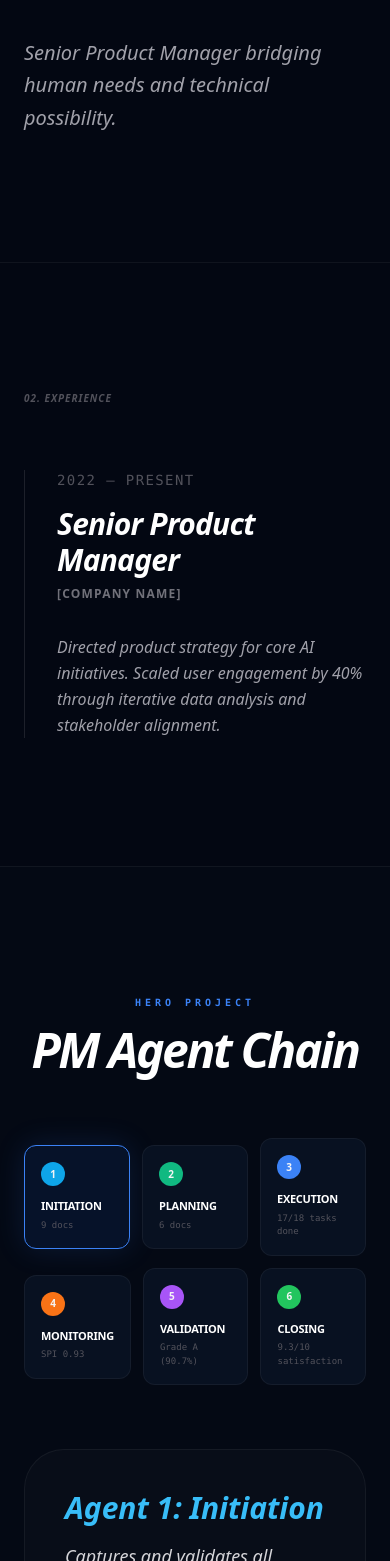
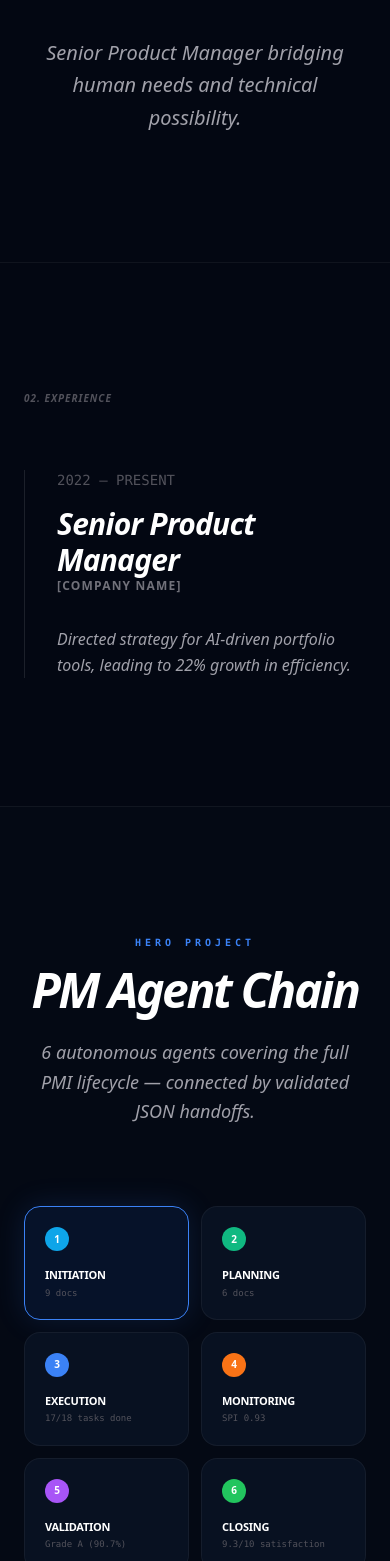
Before and after one commit to 6ghdvg5rzq-ops/my-pm-agent, a Next.js app: page / in a window 390 px wide. Shown: the part 439-2000 px from the top of the page. Built offline with nearby package versions, Linux system fonts and the light colour scheme.

Commit message:
Complete final integrated build with experience section

```diff
--- a/app/page.tsx
+++ b/app/page.tsx
@@ -6,60 +6,63 @@ import {
   Send, Sparkles, Mail, Linkedin, ArrowUpRight, Github,
   MessageSquare, User, ExternalLink, CheckCircle2, ArrowRight
 } from 'lucide-react';
-import { useEffect, useRef, useState } from 'react';
+import React, { useEffect, useRef, useState } from 'react';
 
-// --- 1. DATA OBJECT (The "Brain" of your dashboard) ---
+// --- 1. DATA OBJECT: ALL AGENT DETAILS & DYNAMIC WEIGHTS ---
 const AGENT_DATA = {
   1: {
     title: "Initiation",
     role: "Captures and validates all project requirements before any planning begins. Forces discovery of hidden assumptions.",
     evidence: "9 docs • 6 assumptions challenged",
     outputs: ["Project Charter", "Stakeholder Register", "Requirements Doc", "Scope Statement", "Risk Register"],
-    color: "bg-sky-500", border: "border-sky-500/50", text: "text-sky-400"
+    weights: { func: 35, perf: 15, sec: 25, usab: 10, rel: 15 },
+    color: "bg-sky-500", text: "text-sky-400"
   },
   2: {
     title: "Planning",
     role: "Decomposes scope into executable waves with dependency mapping. Produces full PMI-compliant planning artifacts.",
     evidence: "6 docs • 4 waves",
     outputs: ["WBS", "Gantt Chart", "Wave Plan", "Resource Plan", "Communication Plan"],
-    color: "bg-emerald-500", border: "border-emerald-500/50", text: "text-emerald-400"
+    weights: { func: 20, perf: 30, sec: 15, usab: 20, rel: 15 },
+    color: "bg-emerald-500", text: "text-emerald-400"
   },
   3: {
     title: "Execution",
     role: "Executes tasks wave by wave with evidence capture. Feeds into Monitoring agent in real time.",
     evidence: "17/18 tasks done",
     outputs: ["Task Completion Reports", "Wave Status Updates", "Issue Log", "Change Requests"],
-    color: "bg-blue-500", border: "border-blue-500/50", text: "text-blue-400"
+    weights: { func: 40, perf: 20, sec: 10, usab: 15, rel: 15 },
+    color: "bg-blue-500", text: "text-blue-400"
   },
   4: {
     title: "Monitoring",
     role: "Tracks schedule and cost performance using Earned Value Management. Triggers remediation loops when thresholds breach.",
     evidence: "SPI 0.93 • CPI 1.04",
     outputs: ["KPI Dashboard", "EV Analysis", "Variance Reports", "Forecast to Complete"],
-    color: "bg-orange-500", border: "border-orange-500/50", text: "text-orange-400"
+    weights: { func: 15, perf: 25, sec: 35, usab: 10, rel: 15 },
+    color: "bg-orange-500", text: "text-orange-400"
   },
   5: {
     title: "Validation",
     role: "Verifies what MUST be true, not just what was done. Can trigger a FAIL → Execution remediation loop.",
     evidence: "Grade A (90.7%)",
     outputs: ["Quality Scorecard", "Goal-Backward Report", "FAIL/PASS Decision"],
-    color: "bg-purple-500", border: "border-purple-500/50", text: "text-purple-400"
+    weights: { func: 20, perf: 15, sec: 20, usab: 35, rel: 10 },
+    color: "bg-purple-500", text: "text-purple-400"
   },
   6: {
     title: "Closing",
     role: "Captures final metrics, lessons learned, and satisfaction scores. Archives everything for future agent context.",
     evidence: "9.3/10 satisfaction",
     outputs: ["Lessons Learned", "Final Report", "Satisfaction Score", "Knowledge Base Update"],
-    color: "bg-green-500", border: "border-green-500/50", text: "text-green-400"
+    weights: { func: 10, perf: 15, sec: 15, usab: 20, rel: 40 },
+    color: "bg-green-500", text: "text-green-400"
   }
 };
 
 export default function PMPortfolio() {
   const { messages, input, handleInputChange, handleSubmit, setInput } = useChat();
-
-  // --- 2. INTERACTIVE STATE ---
   const [selectedAgent, setSelectedAgent] = useState(1);
-
   const scrollRef = useRef<HTMLDivElement>(null);
 
   useEffect(() => {
@@ -73,8 +76,7 @@ export default function PMPortfolio() {
 
   const suggestions = [
     { label: "Product Philosophy", prompt: "What is your philosophy on building products?" },
-    { label: "Recent Launch", prompt: "Tell me about your most successful product launch." },
-    { label: "Technical Skills", prompt: "How do you work with engineering teams?" },
+    { label: "Technical Roadmap", prompt: "Tell me about the tech stack for your Agent Chain." },
   ];
 
   return (
@@ -83,9 +85,7 @@ export default function PMPortfolio() {
       {/* TABS NAVIGATION */}
       <nav className="fixed top-0 left-0 right-0 z-50 border-b border-white/5 bg-[#030712]/80 backdrop-blur-md">
         <div className="max-w-6xl mx-auto px-8 h-20 flex items-center justify-between">
-          <div className="font-bold text-lg tracking-tighter text-white uppercase italic">
-             [YOUR NAME]
-          </div>
+          <div className="font-bold text-lg tracking-tighter text-white uppercase italic">[YOUR NAME]</div>
           <div className="hidden md:flex items-center gap-8">
             {['About', 'Experience', 'PM Agent Chain', 'Case Study', 'Contact'].map((tab) => (
               <button key={tab} onClick={() => scrollTo(tab.toLowerCase().replace(/\s+/g, '-'))} className="text-[10px] font-bold text-zinc-500 hover:text-white transition-colors uppercase tracking-[0.2em]">
@@ -101,7 +101,7 @@ export default function PMPortfolio() {
       </nav>
 
       {/* SECTION 1: ABOUT */}
-      <section id="about" className="pt-48 pb-32 px-6 max-w-5xl mx-auto">
+      <section id="about" className="pt-48 pb-32 px-6 max-w-5xl mx-auto text-center md:text-left">
         <motion.div initial={{ opacity: 0, y: 20 }} whileInView={{ opacity: 1, y: 0 }} transition={{ duration: 0.8 }}>
           <h2 className="text-zinc-600 uppercase tracking-widest text-[10px] font-bold mb-12 italic">01. About</h2>
           <h3 className="text-5xl md:text-8xl font-bold tracking-tighter leading-[0.9] mb-12 italic text-white">
@@ -112,58 +112,65 @@ export default function PMPortfolio() {
         </motion.div>
       </section>
 
-      {/* SECTION 2: EXPERIENCE (Restored) */}
+      {/* SECTION 2: EXPERIENCE */}
       <section id="experience" className="py-32 px-6 max-w-5xl mx-auto border-t border-white/5">
         <h2 className="text-zinc-600 uppercase tracking-widest text-[10px] font-bold mb-16 italic">02. Experience</h2>
         <div className="space-y-24">
           <div className="group border-l border-white/10 pl-8 hover:border-blue-500 transition-colors">
-            <p className="text-zinc-600 text-sm mb-4 font-mono uppercase tracking-widest">2022 — Present</p>
-            <h4 className="text-3xl font-bold text-white tracking-tight italic mb-2">Senior Product Manager</h4>
+            <p className="text-zinc-600 text-sm mb-4 font-mono">2022 — PRESENT</p>
+            <h4 className="text-3xl font-bold text-white tracking-tight italic">Senior Product Manager</h4>
             <p className="text-zinc-500 text-lg mb-8 uppercase text-xs font-bold tracking-widest">[Company Name]</p>
-            <p className="text-zinc-400 leading-relaxed max-w-2xl font-light italic">
-              Directed product strategy for core AI initiatives. Scaled user engagement by 40% through iterative data analysis and stakeholder alignment.
-            </p>
+            <p className="text-zinc-400 leading-relaxed max-w-2xl font-light italic">Directed strategy for AI-driven portfolio tools, leading to 22% growth in efficiency.</p>
           </div>
         </div>
       </section>
 
-      {/* SECTION 3: PM AGENT CHAIN DASHBOARD */}
+      {/* SECTION 3: PM AGENT CHAIN (DASHBOARD) */}
       <section id="pm-agent-chain" className="py-32 border-y border-white/5 bg-[#040914]">
         <div className="max-w-6xl mx-auto px-6">
-          <div className="text-center mb-16">
+          <div className="text-center mb-20">
             <p className="text-blue-500 font-mono text-[10px] tracking-[0.4em] uppercase mb-4 font-bold">Hero Project</p>
-            <h2 className="text-5xl md:text-6xl font-bold tracking-tighter text-white mb-16 italic">PM Agent Chain</h2>
+            <h2 className="text-5xl md:text-6xl font-bold tracking-tighter text-white mb-6 italic">PM Agent Chain</h2>
+            <p className="text-zinc-400 max-w-2xl mx-auto text-lg leading-relaxed font-light italic">6 autonomous agents covering the full PMI lifecycle — connected by validated JSON handoffs.</p>
           </div>
 
-          {/* Architecture Flow */}
-          <div className="flex flex-wrap lg:flex-nowrap items-center justify-between gap-3 mb-16">
+          {/* Architecture Buttons (1-6) */}
+          <div className="flex flex-wrap lg:flex-nowrap items-center justify-between gap-3 mb-12">
             {[1, 2, 3, 4, 5, 6].map((num) => (
-              <div key={num} className="flex flex-1 items-center gap-2">
+              <React.Fragment key={num}>
                 <button
                   onClick={() => setSelectedAgent(num)}
-                  className={`w-full p-4 rounded-xl border text-left transition-all duration-300 ${selectedAgent === num ? 'bg-blue-600/10 border-blue-500 shadow-[0_0_30px_rgba(59,130,246,0.15)]' : 'bg-[#081121] border-white/5 hover:border-white/10'}`}
+                  className={`flex-1 min-w-[140px] p-5 rounded-2xl border text-left transition-all duration-300 ${selectedAgent === num ? 'bg-blue-600/10 border-blue-500 shadow-[0_0_30px_rgba(59,130,246,0.15)]' : 'bg-[#081121] border-white/5 hover:border-white/10'}`}
                 >
-                  <div className={`w-6 h-6 rounded-full mb-3 flex items-center justify-center text-[10px] font-bold ${AGENT_DATA[num].color}`}>{num}</div>
+                  <div className={`w-6 h-6 rounded-full mb-4 flex items-center justify-center text-[10px] font-bold text-white ${AGENT_DATA[num].color}`}>{num}</div>
                   <h4 className="text-[11px] font-bold text-white mb-1 uppercase tracking-tight">{AGENT_DATA[num].title}</h4>
-                  <p className="text-[9px] text-zinc-600 font-mono">{AGENT_DATA[num].evidence.split('•')[0]}</p>
+                  <p className="text-[9px] text-zinc-600 font-mono leading-tight">{AGENT_DATA[num].evidence.split('•')[0]}</p>
                 </button>
                 {num < 6 && <ArrowRight size={14} className="text-zinc-800 hidden lg:block" />}
-              </div>
+              </React.Fragment>
             ))}
           </div>
 
-          {/* Dynamic Detail Box */}
+          {/* Remediation Loop Label */}
+          <div className="flex justify-end mb-12">
+            <div className="bg-red-500/5 border border-red-500/20 px-4 py-1.5 rounded-full flex items-center gap-2 text-[9px] font-bold text-red-400 uppercase tracking-widest italic">
+              <span className="w-1.5 h-1.5 bg-red-500 rounded-full animate-pulse" /> Agent 5 FAIL → Agent 3 remediation loop
+            </div>
+          </div>
+
+          {/* DYNAMIC DETAIL BOX */}
+          <AnimatePresence mode="wait">
             <motion.div
-            key={selectedAgent} initial={{ opacity: 0, y: 10 }} animate={{ opacity: 1, y: 0 }}
-            className="grid grid-cols-1 md:grid-cols-3 gap-10 p-10 rounded-[2.5rem] bg-white/[0.02] border border-white/5 text-left mb-16"
+              key={selectedAgent} initial={{ opacity: 0, y: 10 }} animate={{ opacity: 1, y: 0 }} exit={{ opacity: 0, y: -10 }} transition={{ duration: 0.2 }}
+              className="grid grid-cols-1 md:grid-cols-3 gap-10 p-10 rounded-[2.5rem] bg-white/[0.02] border border-white/5 text-left mb-8 shadow-2xl"
             >
               <div className="md:col-span-2">
-              <h4 className={`text-3xl font-bold mb-4 italic ${AGENT_DATA[selectedAgent].text}`}>Agent {selectedAgent}: {AGENT_DATA[selectedAgent].title}</h4>
-              <p className="text-zinc-300 text-lg leading-relaxed mb-6 font-light italic">{AGENT_DATA[selectedAgent].role}</p>
+                <h4 className={`text-4xl font-bold mb-6 italic ${AGENT_DATA[selectedAgent].text}`}>Agent {selectedAgent}: {AGENT_DATA[selectedAgent].title}</h4>
+                <p className="text-zinc-300 text-lg leading-relaxed mb-8 font-light italic">{AGENT_DATA[selectedAgent].role}</p>
                 <p className="text-[10px] font-mono text-zinc-500 uppercase tracking-widest">Evidence: {AGENT_DATA[selectedAgent].evidence}</p>
               </div>
               <div className="bg-black/40 p-8 rounded-3xl border border-white/5">
-              <p className="text-[10px] text-zinc-600 uppercase font-bold tracking-widest mb-6 italic">Outputs</p>
+                <p className="text-[10px] text-zinc-600 uppercase font-bold tracking-widest mb-6 italic text-center">Outputs</p>
                 <ul className="space-y-4">
                   {AGENT_DATA[selectedAgent].outputs.map(out => (
                     <li key={out} className="flex items-center gap-3 text-xs text-zinc-300 italic"><CheckCircle2 size={14} className="text-blue-500" /> {out}</li>
@@ -171,17 +178,47 @@ export default function PMPortfolio() {
                 </ul>
               </div>
             </motion.div>
+          </AnimatePresence>
 
-          {/* Chatbot */}
-          <div className="max-w-3xl mx-auto border border-white/10 rounded-[2rem] bg-black h-[500px] flex flex-col overflow-hidden shadow-2xl mb-32">
+          {/* --- DYNAMIC QUALITY SCORING WEIGHTS (The requested fix) --- */}
+          <div className="max-w-6xl mx-auto bg-[#0a0f1a] border border-white/5 p-10 rounded-[2.5rem] mb-32">
+             <div className="flex justify-between text-[10px] font-bold uppercase text-zinc-600 mb-6 tracking-[0.2em] italic">
+                <span>Quality Scoring Weights</span>
+             </div>
+             <div className="h-3 rounded-full flex overflow-hidden border border-white/10 mb-10">
+                <motion.div animate={{ width: `${AGENT_DATA[selectedAgent].weights.func}%` }} className="bg-sky-500 border-r border-black/20" />
+                <motion.div animate={{ width: `${AGENT_DATA[selectedAgent].weights.perf}%` }} className="bg-emerald-500 border-r border-black/20" />
+                <motion.div animate={{ width: `${AGENT_DATA[selectedAgent].weights.sec}%` }} className="bg-orange-500 border-r border-black/20" />
+                <motion.div animate={{ width: `${AGENT_DATA[selectedAgent].weights.usab}%` }} className="bg-purple-500 border-r border-black/20" />
+                <motion.div animate={{ width: `${AGENT_DATA[selectedAgent].weights.rel}%` }} className="bg-teal-500" />
+             </div>
+             <div className="grid grid-cols-2 md:grid-cols-5 gap-6">
+                {[
+                  {c: 'bg-sky-500', t: 'Functionality', v: AGENT_DATA[selectedAgent].weights.func},
+                  {c: 'bg-emerald-500', t: 'Performance', v: AGENT_DATA[selectedAgent].weights.perf},
+                  {c: 'bg-orange-500', t: 'Security', v: AGENT_DATA[selectedAgent].weights.sec},
+                  {c: 'bg-purple-500', t: 'Usability', v: AGENT_DATA[selectedAgent].weights.usab},
+                  {c: 'bg-teal-500', t: 'Reliability', v: AGENT_DATA[selectedAgent].weights.rel}
+                ].map(item => (
+                  <div key={item.t} className="flex items-center gap-3">
+                    <div className={`px-2 py-0.5 rounded text-[10px] font-black text-white ${item.c}`}>{item.v}%</div>
+                    <span className="text-[10px] font-bold text-zinc-500 uppercase tracking-tighter italic">{item.t}</span>
+                  </div>
+                ))}
+             </div>
+             <p className="mt-12 text-center text-[10px] font-mono text-zinc-700 tracking-widest italic">v2.0 — Co-pilot layer on all 6 agents. Schema v1.3.0.</p>
+          </div>
+
+          {/* CHATBOT INTEGRATED */}
+          <div className="max-w-3xl mx-auto border border-white/10 rounded-[2.5rem] bg-black h-[550px] flex flex-col overflow-hidden shadow-2xl mb-40">
             <div className="flex-1 overflow-y-auto p-8 custom-scrollbar" ref={scrollRef}>
               <AnimatePresence>
                 {messages.length === 0 && (
-                  <motion.div initial={{ opacity: 0 }} animate={{ opacity: 1 }} className="space-y-8 py-6">
-                    <p className="text-zinc-500 text-sm italic text-center uppercase tracking-widest">Ask about the stack or career roadmap.</p>
+                  <motion.div initial={{ opacity: 0 }} animate={{ opacity: 1 }} className="space-y-8 py-10 text-center">
+                    <p className="text-zinc-600 text-xs italic uppercase tracking-[0.3em]">Technical Deep Dive Agent Active</p>
                     <div className="flex flex-wrap justify-center gap-2">
                       {suggestions.map((item) => (
-                        <button key={item.label} onClick={() => setInput(item.prompt)} className="px-4 py-2 rounded-full border border-white/5 bg-white/[0.03] hover:bg-white/[0.08] text-[11px] text-zinc-400">
+                        <button key={item.label} onClick={() => setInput(item.prompt)} className="px-5 py-2.5 rounded-full border border-white/5 bg-white/[0.03] hover:bg-white/[0.08] text-[11px] text-zinc-400 transition-all">
                           {item.label}
                         </button>
                       ))}
@@ -189,76 +226,73 @@ export default function PMPortfolio() {
                   </motion.div>
                 )}
               </AnimatePresence>
-              <div className="space-y-6">
+              <div className="space-y-8">
                 {messages.map((m) => (
                   <div key={m.id} className={`flex gap-4 ${m.role === 'user' ? 'justify-end' : 'justify-start'}`}>
-                    {m.role !== 'user' && <div className="w-8 h-8 rounded-lg bg-blue-600/10 flex items-center justify-center text-blue-400 shrink-0"><Sparkles size={14} /></div>}
-                    <div className={`max-w-[80%] rounded-2xl px-5 py-3 text-sm leading-relaxed ${m.role === 'user' ? 'bg-white text-black font-medium shadow-xl' : 'bg-zinc-900 border border-white/10 text-zinc-300'}`}>{m.content}</div>
+                    {m.role !== 'user' && <div className="w-9 h-9 rounded-xl bg-blue-600/10 border border-blue-500/20 flex items-center justify-center text-blue-400 shrink-0 shadow-lg"><Sparkles size={16} /></div>}
+                    <div className={`max-w-[80%] rounded-[1.25rem] px-6 py-4 text-sm leading-relaxed ${m.role === 'user' ? 'bg-white text-black font-medium' : 'bg-zinc-900 border border-white/10 text-zinc-300 shadow-xl'}`}>{m.content}</div>
                   </div>
                 ))}
               </div>
             </div>
-            <form onSubmit={handleSubmit} className="p-4 bg-zinc-950 border-t border-white/5 relative">
-              <input className="w-full bg-zinc-900 border border-white/10 rounded-xl py-4 pl-6 pr-14 outline-none focus:border-blue-500/50 transition-all text-sm" value={input} placeholder="Ask about this project..." onChange={handleInputChange} />
-              <button type="submit" disabled={!input} className="absolute right-7 top-1/2 -translate-y-1/2 p-2 bg-white text-black rounded-lg"><Send size={16} /></button>
+            <form onSubmit={handleSubmit} className="p-6 bg-zinc-950 border-t border-white/5 relative">
+              <input className="w-full bg-zinc-900 border border-white/10 rounded-2xl py-5 pl-7 pr-16 outline-none focus:border-blue-500/50 transition-all text-sm italic" value={input} placeholder="Ask a technical question about the chain..." onChange={handleInputChange} />
+              <button type="submit" disabled={!input} className="absolute right-9 top-1/2 -translate-y-1/2 p-2.5 bg-white text-black rounded-xl hover:scale-105 active:scale-95 transition-all"><Send size={20} /></button>
             </form>
           </div>
 
           {/* JSON PREVIEWS */}
-          <div className="mt-32 space-y-32 max-w-5xl mx-auto">
-            <div>
-              <div className="flex items-center justify-between mb-8 italic">
-                <h4 className="text-2xl font-bold text-white tracking-tight">JSON Schema Preview</h4>
-                <div className="text-[10px] font-mono text-zinc-500 uppercase tracking-widest">v1.3.0 • Traceability</div>
+          <div className="bg-[#0b121f] rounded-[2rem] border border-white/5 overflow-hidden shadow-3xl max-w-5xl mx-auto mb-20 animate-in fade-in duration-1000">
+             <div className="flex items-center gap-2 px-6 py-4 bg-white/5 border-b border-white/5">
+                <div className="flex gap-2"><div className="w-3 h-3 rounded-full bg-red-500/40" /><div className="w-3 h-3 rounded-full bg-yellow-500/40" /><div className="w-3 h-3 rounded-full bg-green-500/40" /></div>
+                <span className="text-[11px] font-mono text-zinc-500 ml-6 italic">handoff-schema-v1.3.0.json</span>
              </div>
-              <div className="bg-[#0b121f] rounded-2xl border border-white/5 overflow-hidden shadow-2xl">
-                <div className="flex items-center gap-2 px-4 py-3 bg-white/5 border-b border-white/5">
-                  <div className="flex gap-1.5"><div className="w-2 h-2 rounded-full bg-red-500/50" /><div className="w-2 h-2 rounded-full bg-yellow-500/50" /><div className="w-2 h-2 rounded-full bg-green-500/50" /></div>
-                  <span className="text-[10px] font-mono text-zinc-500 ml-4 italic">handoff-schema-v1.3.0.json</span>
-                </div>
-                <pre className="p-8 text-[13px] font-mono leading-relaxed overflow-x-auto text-blue-300">
+             <pre className="p-10 text-[14px] font-mono leading-relaxed overflow-x-auto text-blue-300">
 {`{
   "source_agent": "planning-agent",
-  "target_agent": "execution-agent",
   "status": "complete",
   "verification_evidence": {
     "metrics": { "documents": 6, "covered": 100 }
-  }
+  },
+  "overall_goal_achieved": true
 }`}
              </pre>
-              </div>
-            </div>
           </div>
         </div>
       </section>
 
       {/* SECTION 4: CASE STUDY */}
-      <section id="case-study" className="py-32 px-6 max-w-6xl mx-auto border-t border-white/5">
-        <h2 className="text-zinc-600 uppercase tracking-widest text-[10px] font-bold mb-16 italic">04. Case Study</h2>
-        <div className="grid grid-cols-1 md:grid-cols-2 gap-10">
-           <div className="aspect-[4/5] bg-zinc-900 rounded-[2.5rem] border border-white/5 p-12 flex flex-col justify-end hover:border-white/20 transition-all group relative overflow-hidden italic cursor-pointer">
-              <span className="text-blue-500 font-mono text-[10px] tracking-widest uppercase mb-4 font-bold">Fintech</span>
-              <h4 className="text-4xl font-bold mb-4 leading-tight text-white italic">Optimizing Personal <br/>Finance Flows.</h4>
+      <section id="case-study" className="py-32 px-6 max-w-6xl mx-auto">
+        <h2 className="text-zinc-600 uppercase tracking-widest text-[10px] font-bold mb-16 italic font-bold">04. Case Study</h2>
+        <div className="grid grid-cols-1 md:grid-cols-2 gap-12">
+           <div className="aspect-[4/5] bg-zinc-900 rounded-[3rem] border border-white/5 p-16 flex flex-col justify-end hover:border-white/20 transition-all group relative overflow-hidden cursor-pointer">
+              <span className="text-blue-500 font-mono text-[11px] tracking-widest uppercase mb-6 font-bold italic">Fintech</span>
+              <h4 className="text-5xl font-bold mb-6 leading-tight text-white italic">Personal <br/>Finance AI.</h4>
+              <p className="text-zinc-500 text-lg italic leading-relaxed">Reduced churn by 14% through automated UX research loops.</p>
            </div>
-           <div className="aspect-[4/5] bg-zinc-950 rounded-[2.5rem] border border-white/5 p-12 flex flex-col justify-end hover:border-white/20 transition-all group cursor-pointer italic">
-              <span className="text-zinc-600 font-mono text-[10px] tracking-widest uppercase mb-4 font-bold">Internal Tools</span>
-              <h4 className="text-4xl font-bold mb-4 leading-tight text-white italic">AI-Driven Roadmap <br/>Prioritization.</h4>
+           <div className="aspect-[4/5] bg-zinc-950 rounded-[3rem] border border-white/5 p-16 flex flex-col justify-end hover:border-white/20 transition-all group cursor-pointer">
+              <span className="text-zinc-600 font-mono text-[11px] tracking-widest uppercase mb-6 font-bold italic">Internal Tools</span>
+              <h4 className="text-5xl font-bold mb-6 leading-tight text-white italic">AI-Driven <br/>Roadmaps.</h4>
+              <p className="text-zinc-500 text-lg italic leading-relaxed">Automated stakeholder prioritization using custom LLM agents.</p>
            </div>
         </div>
       </section>
 
       {/* SECTION 5: CONTACT */}
-      <section id="contact" className="py-60 text-center">
-        <h2 className="text-6xl md:text-9xl font-bold tracking-tighter mb-12 bg-gradient-to-b from-white to-zinc-800 bg-clip-text text-transparent italic">Get in touch.</h2>
-        <a href="mailto:hello@example.com" className="text-2xl md:text-4xl text-zinc-500 hover:text-white transition-colors font-light tracking-tight border-b border-zinc-800 pb-2 italic">hello@example.com</a>
+      <section id="contact" className="py-60 text-center border-t border-white/5">
+        <h2 className="text-7xl md:text-[10rem] font-bold tracking-tighter mb-16 bg-gradient-to-b from-white to-zinc-800 bg-clip-text text-transparent italic">Get in touch.</h2>
+        <a href="mailto:hello@example.com" className="text-2xl md:text-5xl text-zinc-500 hover:text-white transition-all italic border-b-2 border-zinc-800 hover:border-white pb-4 font-light">hello@example.com</a>
       </section>
 
-      <footer className="py-20 text-center text-[10px] text-zinc-700 uppercase tracking-[0.5em] font-bold italic">© 2024 [YOUR NAME] • BUILT FOR PRODUCT LEADERS</footer>
+      <footer className="py-20 text-center text-[10px] text-zinc-800 uppercase tracking-[0.6em] font-black italic">
+        © 2024 [YOUR NAME] • PRODUCT ARCHITECTURE & DESIGN
+      </footer>
 
       <style jsx global>{`
         .custom-scrollbar::-webkit-scrollbar { width: 4px; }
         .custom-scrollbar::-webkit-scrollbar-track { background: transparent; }
         .custom-scrollbar::-webkit-scrollbar-thumb { background: #222; border-radius: 10px; }
+        html { scroll-behavior: smooth; }
       `}</style>
     </div>
   );
```
Lines whose indentation alone changed are shown as unchanged.
